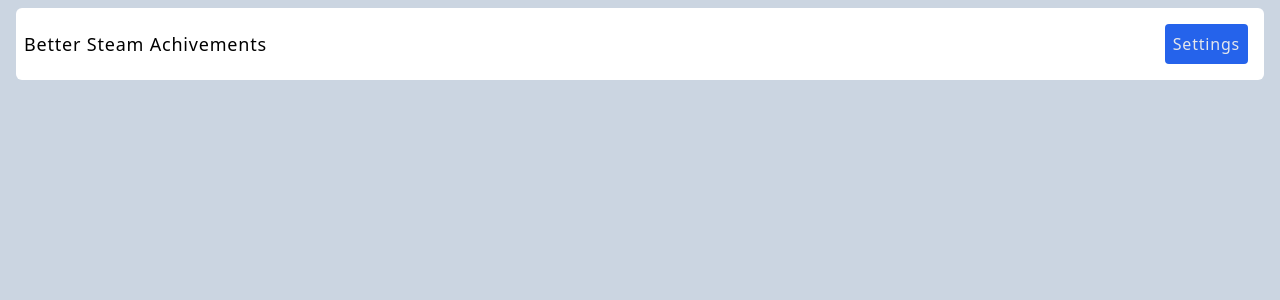
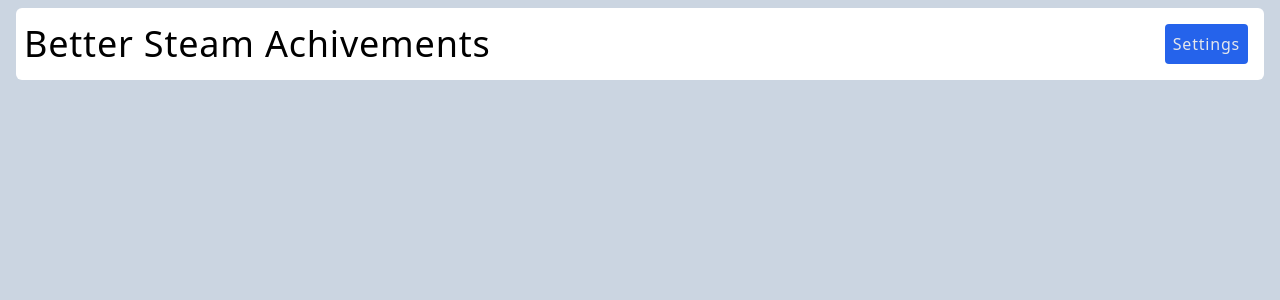
Before and after one commit to pigilwin/better_steam_achievements, a React (Vite) app: page /profiles in a window 1280 px wide. Shown: the top 300 px of the page. Built offline with nearby package versions, Linux system fonts and the light colour scheme.

Commit message:
fix: larger title

```diff
--- a/src/components/NavigationBar.tsx
+++ b/src/components/NavigationBar.tsx
@@ -13,7 +13,7 @@
     return (
         <nav className="flex justify-between items-center p-2 mx-4 bg-white rounded-md sticky top-2">
             <div className="w-full">
-                <span className="text-lg">Better Steam Achivements</span>
+                <span className="text-4xl">Better Steam Achivements</span>
             </div>
             <div className="w-full sm:w-auto self-end sm:self-center sm:flex flex-col sm:flex-row items-center justify-between h-full py-1 pb-4 sm:py-0 sm:pb-0">
                 <span className="p-2">
```
